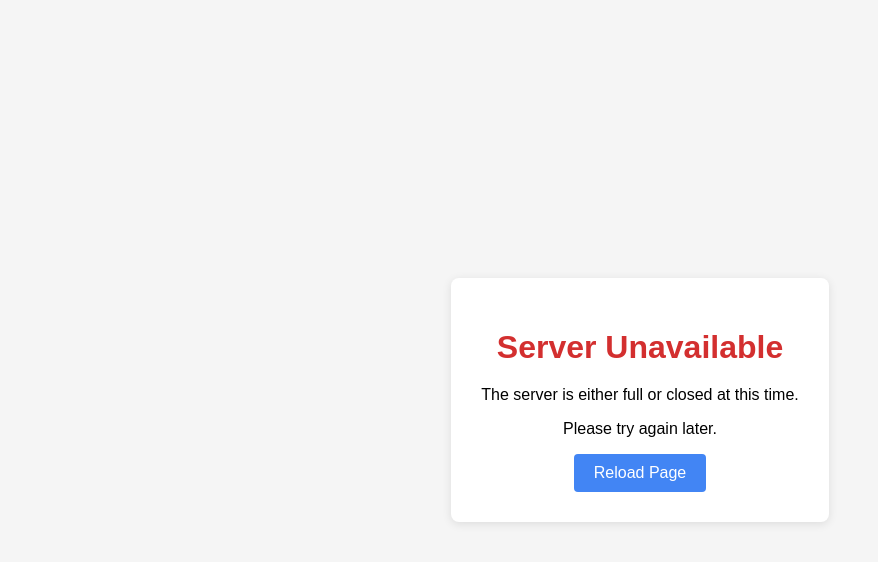
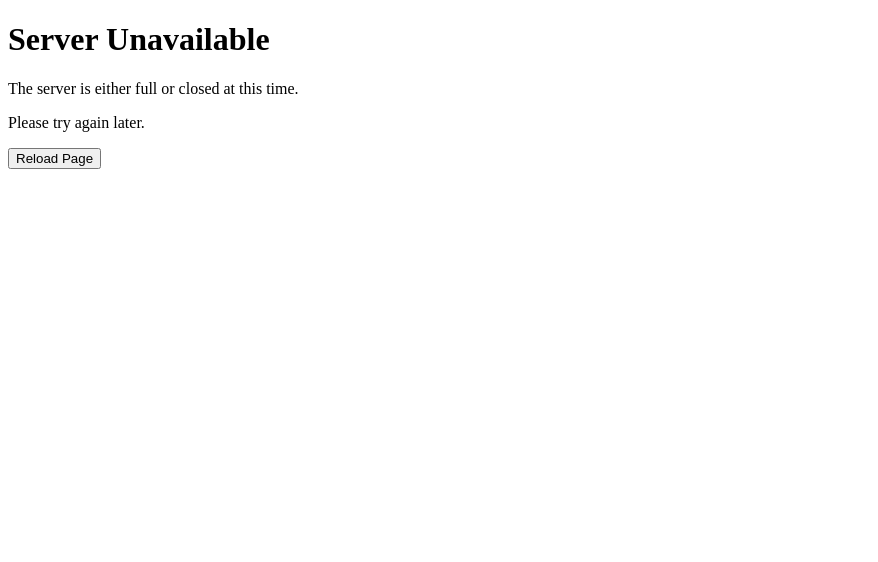
Before and after one commit to MahrouZzzZ/massar, a plain HTML site: page index.html in a window 1280 px wide. Shown: the whole page, without its empty margins (0-878 px from the left). Drawn offline with Linux system fonts and the light colour scheme.

Commit message:
Update index.html

```diff
--- a/index.html
+++ b/index.html
@@ -5,39 +5,6 @@
     <meta name="viewport" content="width=device-width, initial-scale=1.0">
     <title>Server Status</title>
     <style>
-        body {
-            font-family: Arial, sans-serif;
-            display: flex;
-            justify-content: center;
-            align-items: center;
-            height: 100vh;
-            margin: 0;
-            background-color: #f5f5f5;
-        }
-        .container {
-            text-align: center;
-            padding: 30px;
-            background: white;
-            border-radius: 8px;
-            box-shadow: 0 2px 10px rgba(0,0,0,0.1);
-        }
-        h1 {
-            color: #d32f2f;
-            margin-bottom: 20px;
-        }
-        button {
-            background-color: #4285f4;
-            color: white;
-            border: none;
-            padding: 10px 20px;
-            font-size: 16px;
-            border-radius: 4px;
-            cursor: pointer;
-            transition: background-color 0.3s;
-        }
-        button:hover {
-            background-color: #3367d6;
-        }
     </style>
 </head>
 <body>
```
